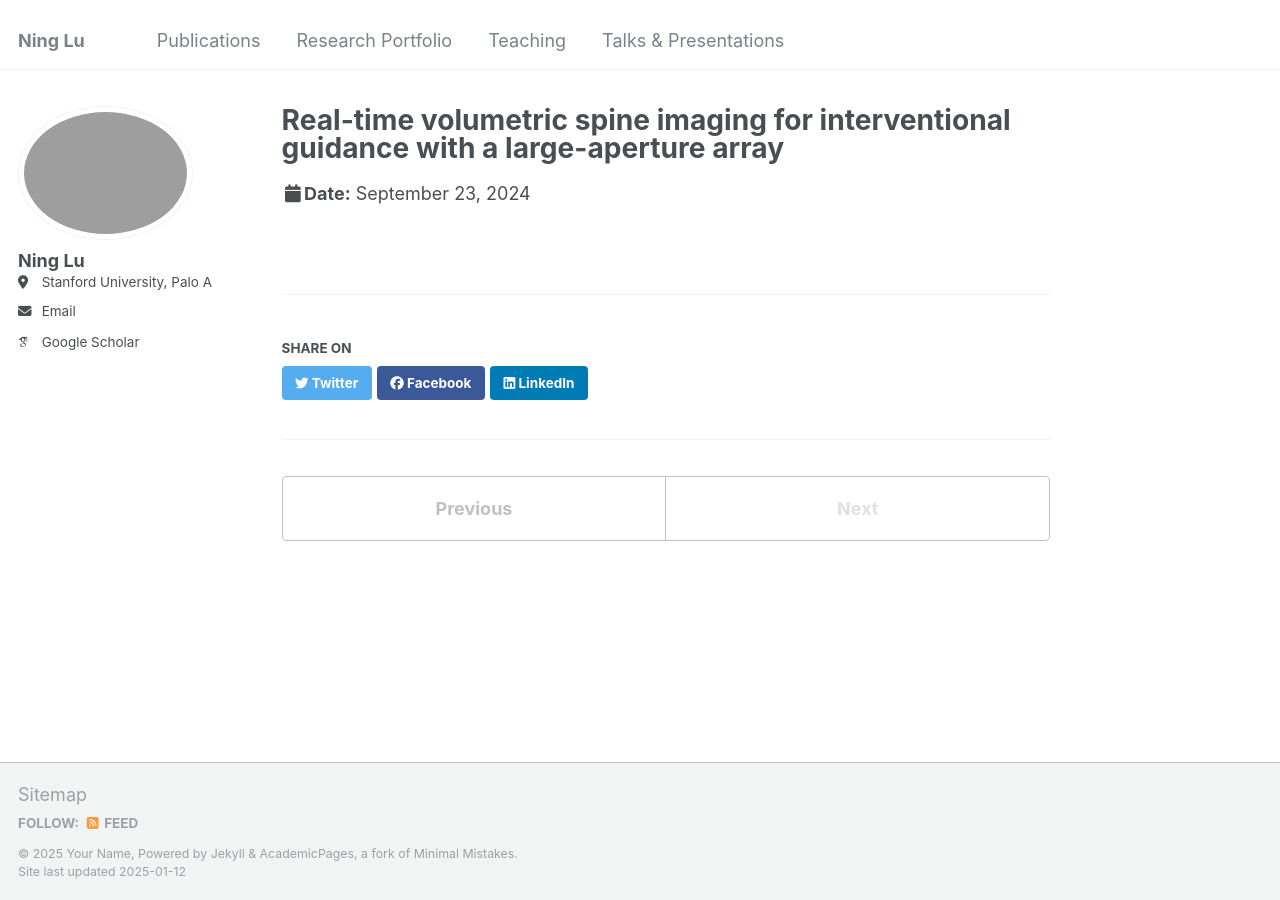
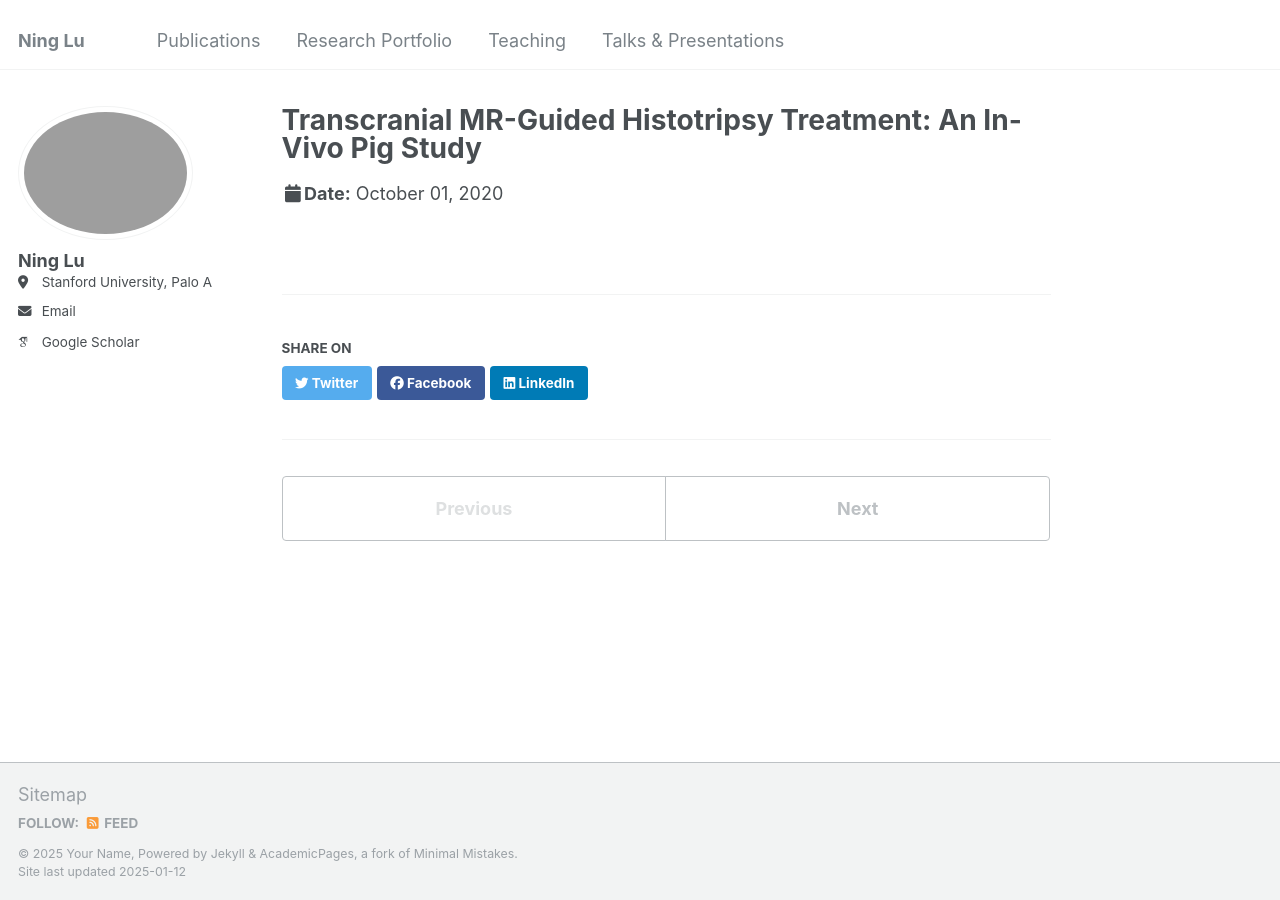
Before and after one commit to NingLu-Ultrasound/ninglu-ultrasound.github.io, a Jekyll site: the page built from _talks/2020-10-01-talk-4.md, in a window 1280 px wide. Built offline with Jekyll 4.4.1, drawn with Linux system fonts in a browser that asks for light colours; some web fonts are replaced.

Commit message:
Update 2020-10-01-talk-4.md

```diff
--- a/_talks/2020-10-01-talk-4.md
+++ b/_talks/2020-10-01-talk-4.md
@@ -1,9 +1,10 @@
 ---
-title: "Real-time volumetric spine imaging for interventional guidance with a large-aperture array"
+title: "Transcranial MR-Guided Histotripsy Treatment: An In-Vivo Pig Study"
 collection: talks
 type: "Conference talk"
-permalink: /talks/2014-03-01-talk-3
-venue: "2024 Ultrasonics, Ferroelectrics, and Frequency Control Joint Symposium"
-date: 2024-09-23
-location: "Taipei"
+permalink: /talks/2020-10-01-talk-4
+venue: "7th International Symposium on Focused Ultrasound"
+date: 2020-10-01
+location: "virtual"
+excerpt: 'Click here for the [talk recording](https://www.youtube.com/watch?v=CRhBHa_Fsdg)'
 ---
```
